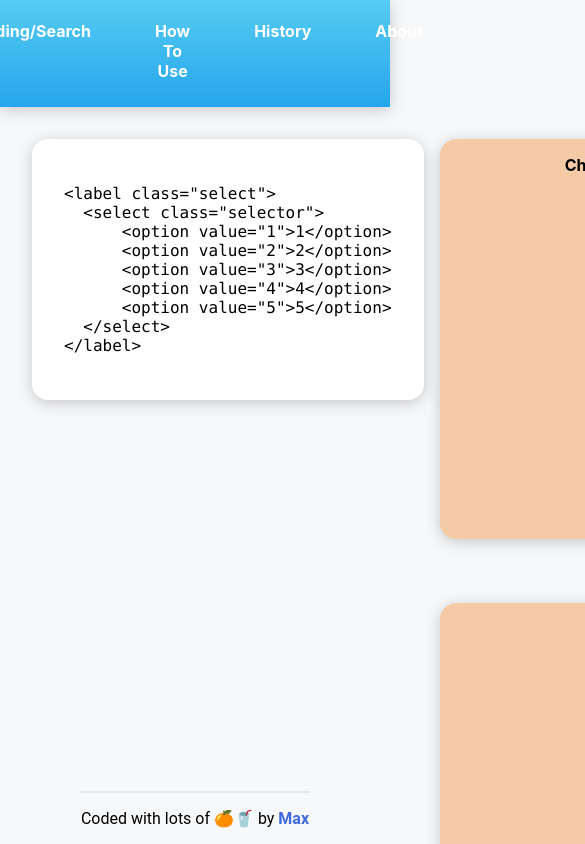
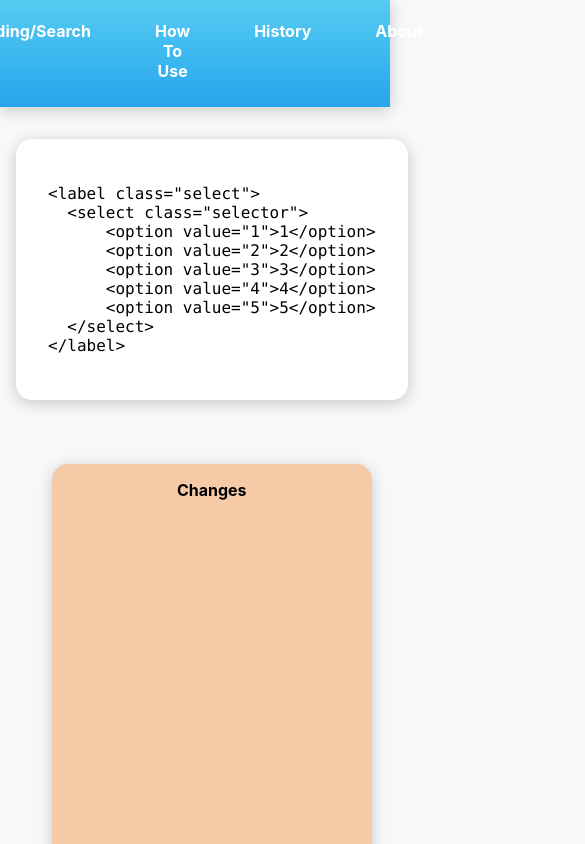
Before and after one commit to Bluuax/gistory, a React (Create React App) app: page / in a window 390 px wide. Shown: the top 844 px of the page, 585 px wide, since content can reach past the window. Built offline with nearby package versions, Linux system fonts and the light colour scheme.

Commit message:
Small CSS-fixes

```diff
--- a/src/Footer.css
+++ b/src/Footer.css
@@ -3,6 +3,12 @@
   bottom: 0;
   width: 100%;
   font-family: 'Roboto', monospace;
+}
+
+@media (min-height: 100px) {
+  .Footer {
+    position: relative;
+  }
 }
 
 .Footer-line {
--- a/src/Header.css
+++ b/src/Header.css
@@ -4,7 +4,7 @@
   width: 45rem;
   background: linear-gradient(#56ccf2, #25a5ed);
   border-radius: 1.2rem;
-  box-shadow: 0px 3px 15px rgba(0,0,0,0.2);
+  box-shadow: 0px 3px 15px rgba(0, 0, 0, 0.2);
 }
 
 @media (max-width: 820px) {
@@ -15,6 +15,7 @@
   }
 }
 
+/* TODO */
 @media (max-width: 630px) {
   .Header {
     margin: 0;
--- a/src/history/History.css
+++ b/src/history/History.css
@@ -1,8 +1,21 @@
 .History-container {
   display: grid;
   grid-template-areas: 'timeline code cards';
+
+  /* TODO: Verifiy is necessary
   grid-auto-columns: 1fr;
   margin: 0 1rem 0 1rem;
+  */
+}
+
+@media (max-width: 820px) {
+  .History-container {
+    grid-template-areas:
+      'timeline'
+      'code '
+      'cards';
+
+  }
 }
 
 .History-code {
```
